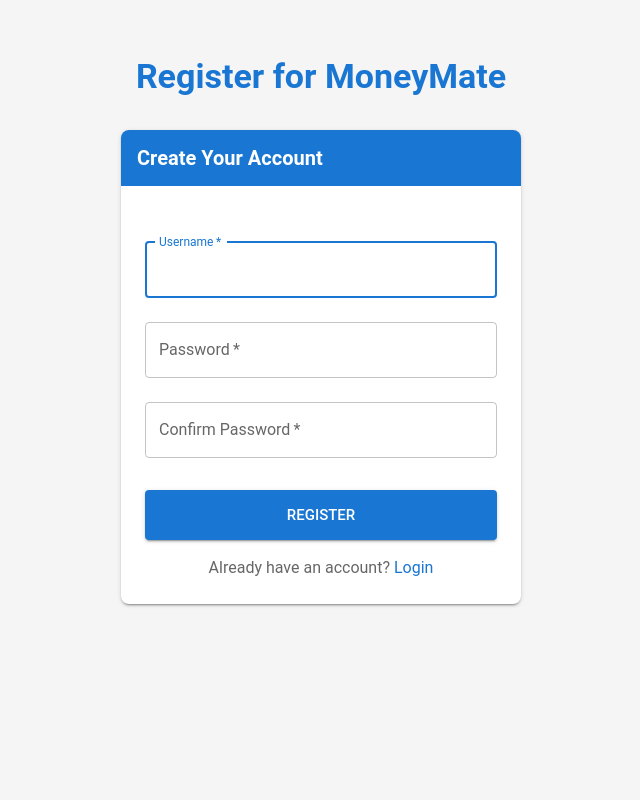
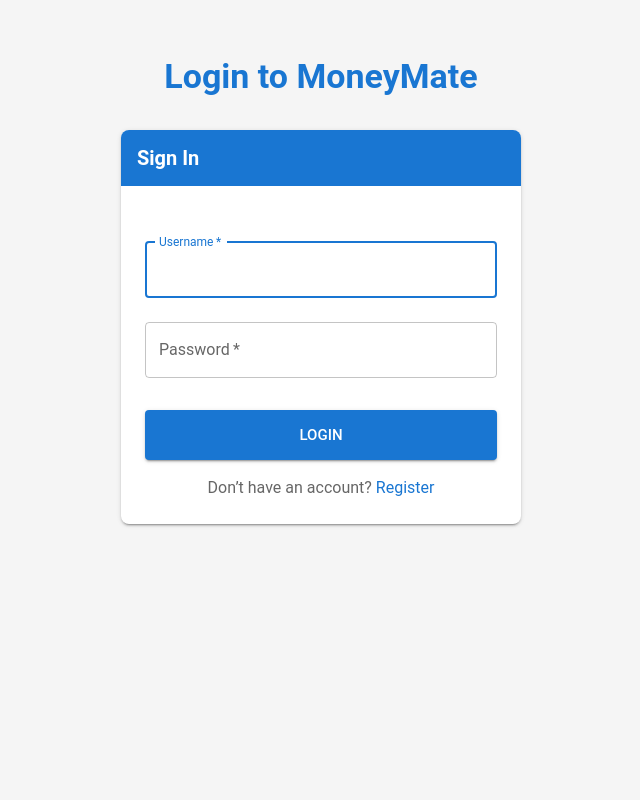
Before and after one commit to hezronokwach/MoneyMate, a React (Create React App) app in the folder client/: page /login in a window 1280 px wide. Shown: the top 800 px of the page, without its empty margins (319-959 px from the left). Built offline with nearby package versions, Linux system fonts and the light colour scheme.

Commit message:
Refactor Login component: rename to Login, update layout, and remove password confirmation field

```diff
--- a/client/src/pages/Dashboard.js
+++ b/client/src/pages/Dashboard.js
@@ -648,9 +648,11 @@
 
         <Fade in timeout={1100}>
           <Box sx={{ mt: 4 }}>
-            <Typography variant="h6" sx={{ mb: 3, fontWeight: 'medium', textAlign: 'center' }}>
-              Quick Actions
-            </Typography>
+          <SectionTitle bgcolor="#1976d2">
+      <Typography variant="h6" sx={{ color: 'white', fontWeight: 'bold' }}>
+        Quick Actions
+      </Typography>
+    </SectionTitle>
             <Grid container spacing={2} justifyContent="center">
               <Grid item xs={6} sm={4} md={2}>
                 <ActionCard
--- a/client/src/pages/Login.js
+++ b/client/src/pages/Login.js
@@ -14,22 +14,17 @@
   marginBottom: theme.spacing(2),
 }));
 
-function Register() {
+function Login() {
   const [username, setUsername] = useState('');
   const [password, setPassword] = useState('');
-  const [confirmPassword, setConfirmPassword] = useState('');
   const [error, setError] = useState('');
-  const { register } = useContext(AuthContext);
+  const { login } = useContext(AuthContext);
 
   const handleSubmit = async (e) => {
     e.preventDefault();
     setError('');
-    if (password !== confirmPassword) {
-      setError('Passwords do not match');
-      return;
-    }
     try {
-      await register(username, password);
+      await login(username, password);
     } catch (err) {
       setError(err);
     }
@@ -47,7 +42,7 @@
           mb: 4,
         }}
       >
-        Register for MoneyMate
+        Login to MoneyMate
       </Typography>
       <Paper
         sx={{
@@ -61,7 +56,7 @@
       >
         <SectionTitle bgcolor="#1976d2">
           <Typography variant="h6" sx={{ color: 'white', fontWeight: 'bold' }}>
-            Create Your Account
+            Sign In
           </Typography>
         </SectionTitle>
         <Box sx={{ p: 3 }}>
@@ -91,16 +86,6 @@
               onChange={(e) => setPassword(e.target.value)}
               variant="outlined"
             />
-            <TextField
-              margin="normal"
-              required
-              fullWidth
-              label="Confirm Password"
-              type="password"
-              value={confirmPassword}
-              onChange={(e) => setConfirmPassword(e.target.value)}
-              variant="outlined"
-            />
             <Button
               type="submit"
               fullWidth
@@ -115,19 +100,19 @@
               }}
               size="large"
             >
-              Register
+              Login
             </Button>
             <Typography sx={{ textAlign: 'center', color: 'text.secondary' }}>
-              Already have an account?{' '}
+              Don’t have an account?{' '}
               <Link
-                to="/login"
+                to="/register"
                 style={{
                   color: '#1976d2',
                   textDecoration: 'none',
                   fontWeight: 'medium',
                 }}
               >
-                Login
+                Register
               </Link>
             </Typography>
           </Box>
@@ -137,4 +122,4 @@
   );
 }
 
-export default Register;
+export default Login;
```
